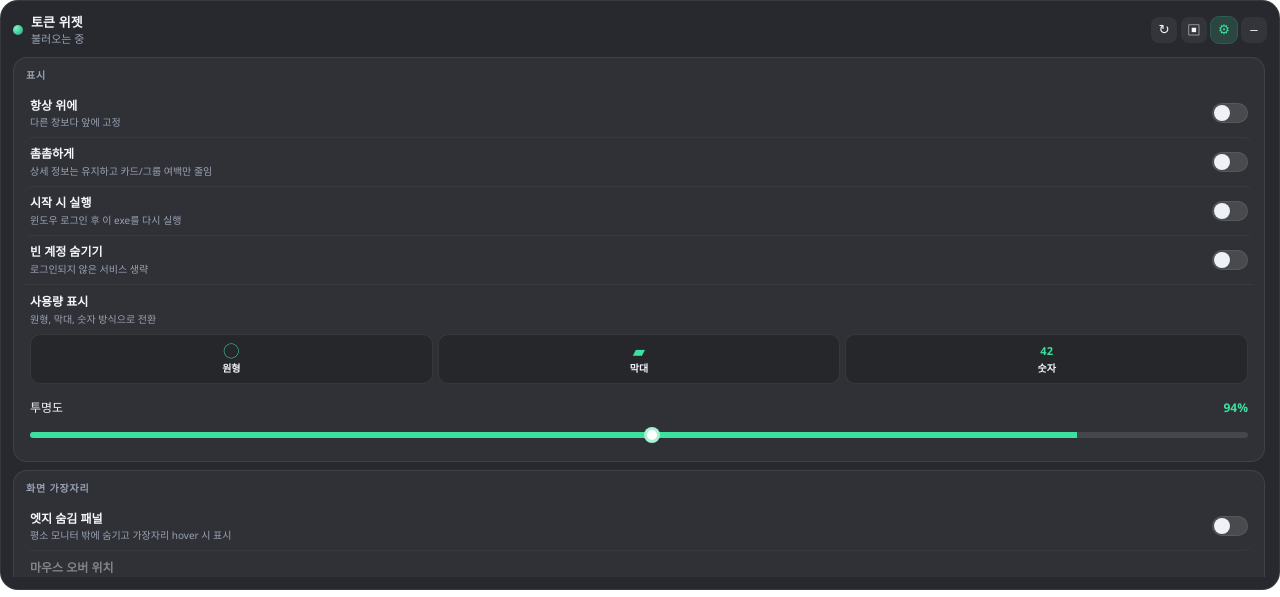
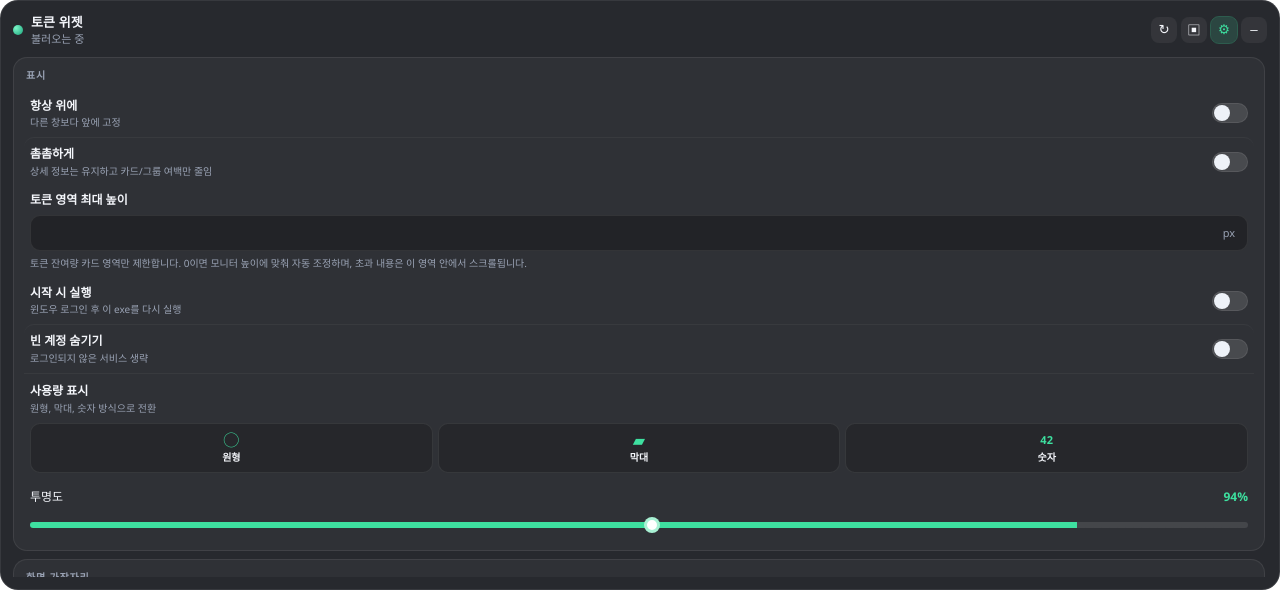
Before and after one commit to gugu9999gu/How-much-is-tokens, an Electron app: page renderer/index.html in a window 1280 px wide. Both pictures are taken after a click on the button "설정". Drawn offline with Linux system fonts and the light colour scheme; no server answers.

Commit message:
feat: add token-area max-height control

```diff
--- a/renderer/index.html
+++ b/renderer/index.html
@@ -43,6 +43,14 @@
             </span>
             <input type="checkbox" id="denseLayout" />
             <span class="switch" aria-hidden="true"></span>
+          </label>
+          <label class="field token-height-field">
+            <span class="field-label">토큰 영역 최대 높이</span>
+            <div class="stepper">
+              <input type="number" id="tokenAreaMaxHeight" min="0" max="2000" step="10" inputmode="numeric" />
+              <span>px</span>
+            </div>
+            <small>토큰 잔여량 카드 영역만 제한합니다. 0이면 모니터 높이에 맞춰 자동 조정하며, 초과 내용은 이 영역 안에서 스크롤됩니다.</small>
           </label>
           <label class="toggle">
             <span class="toggle-copy">
```
